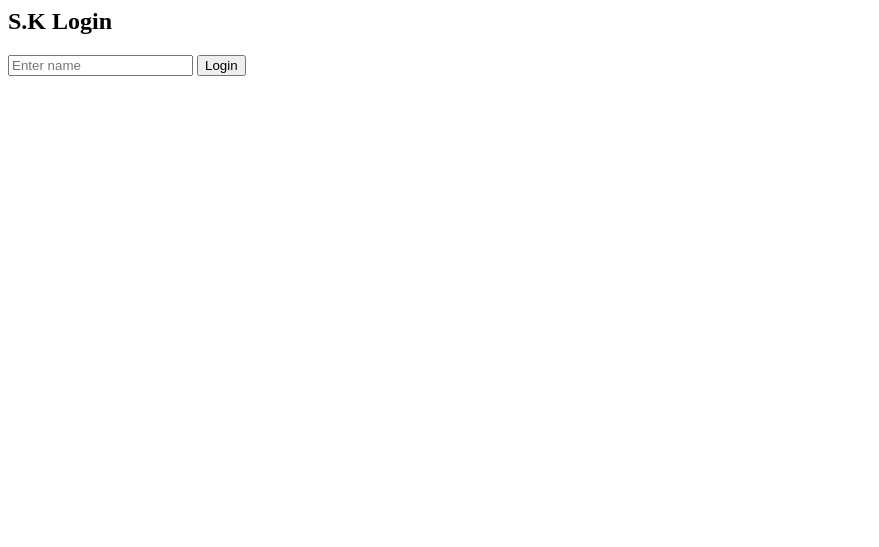
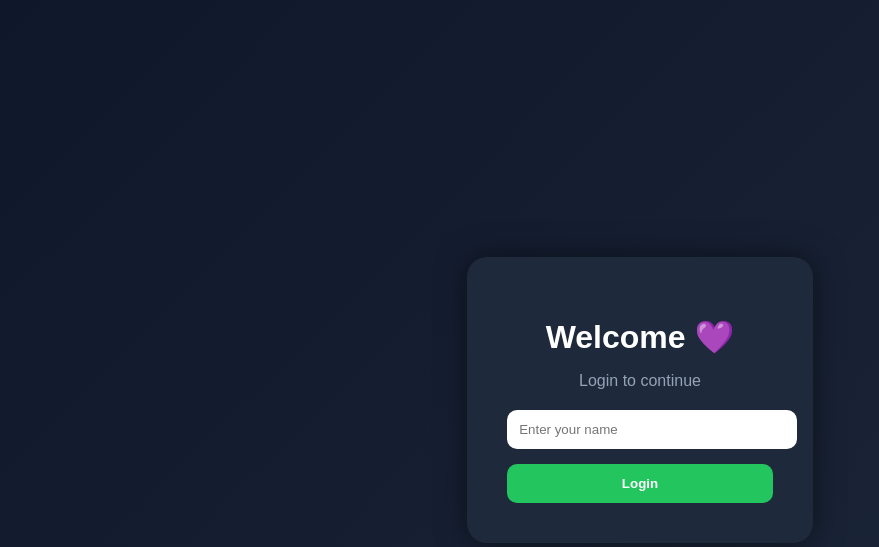
Before and after one commit to Dhanush1911285/dharshini, a Flask app: page / in a window 1280 px wide. Shown: the top 547 px of the page, without its empty margins (0-879 px from the left). Run offline with Flask 3, Linux system fonts and the light colour scheme.

Commit message:
camera ui update

```diff
--- a/static/style.css
+++ b/static/style.css
@@ -0,0 +1,52 @@
+body {
+    margin: 0;
+    padding: 0;
+    background: linear-gradient(135deg, #0f172a, #1e293b);
+    font-family: Arial, sans-serif;
+    display: flex;
+    justify-content: center;
+    align-items: center;
+    height: 100vh;
+}
+
+/* login box */
+.login-box {
+    background: #1e293b;
+    padding: 40px;
+    border-radius: 20px;
+    text-align: center;
+    box-shadow: 0 0 30px rgba(0,0,0,0.5);
+}
+
+.login-box h1 {
+    margin-bottom: 10px;
+    color: white;
+}
+
+.login-box p {
+    color: #94a3b8;
+    margin-bottom: 20px;
+}
+
+input {
+    width: 100%;
+    padding: 12px;
+    border-radius: 10px;
+    border: none;
+    margin-bottom: 15px;
+}
+
+button {
+    width: 100%;
+    padding: 12px;
+    border-radius: 10px;
+    border: none;
+    background: #22c55e;
+    color: white;
+    font-weight: bold;
+    cursor: pointer;
+}
+
+button:hover {
+    background: #16a34a;
+}
--- a/templates/camera.html
+++ b/templates/camera.html
@@ -1,5 +1,5 @@
-<h2>S.K Camera</h2>
-
+<h2>delulu snapcam</h2>
+<h2>Welcome {{ user }} 😏</h2>
 <video id="video" autoplay></video>
 <br>
 <button onclick="capture()">📸</button>
--- a/templates/login.html
+++ b/templates/login.html
@@ -1,5 +1,20 @@
-<h2>S.K Login</h2>
-<form method="POST" action="/login">
-  <input name="username" placeholder="Enter name" required>
-  <button type="submit">Login</button>
-</form>
+<!DOCTYPE html>
+<html>
+<head>
+    <title>Login</title>
+    <link rel="stylesheet" href="{{ url_for('static', filename='style.css') }}">
+</head>
+<body>
+
+<div class="login-box">
+    <h1>Welcome 💜</h1>
+    <p>Login to continue</p>
+
+    <form method="POST" action="/login">
+        <input type="text" name="username" placeholder="Enter your name" required>
+        <button type="submit">Login</button>
+    </form>
+</div>
+
+</body>
+</html>
```
